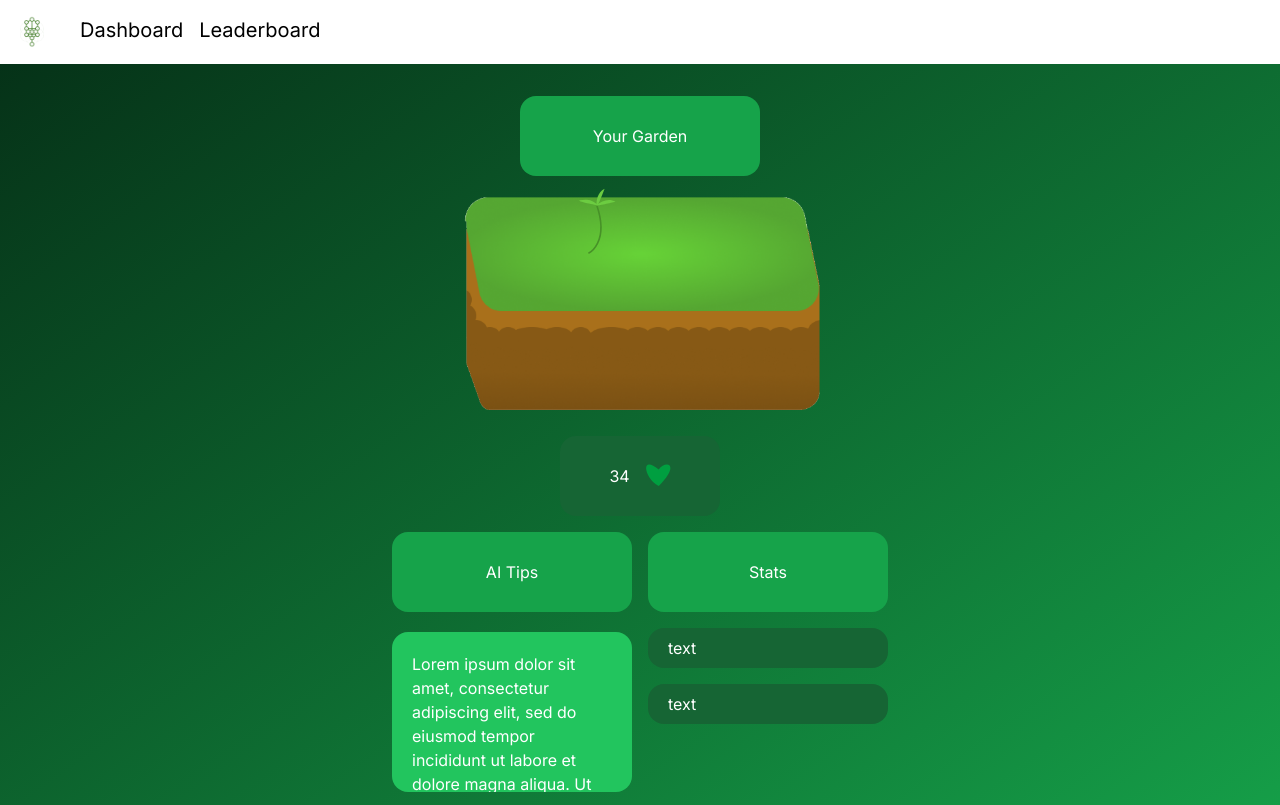
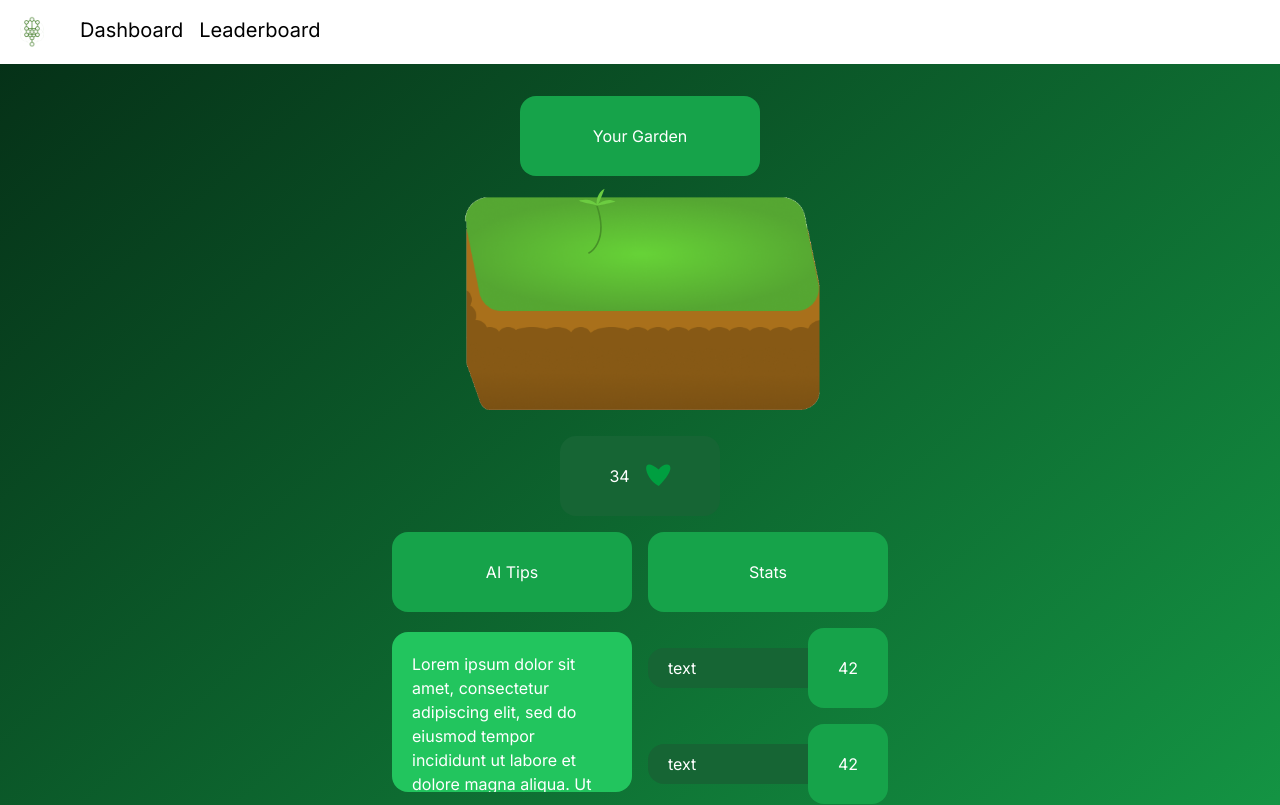
Before and after one commit to MisterChief53/AI-den, a Next.js app: page / in a window 1280 px wide. Shown: the top 805 px of the page. Built offline with nearby package versions, Linux system fonts and the light colour scheme.

Commit message:
updated entries for stats

```diff
--- a/components/rowStatComponent.tsx
+++ b/components/rowStatComponent.tsx
@@ -6,11 +6,28 @@ interface Stat{
 export default function RowStatComponent(props: Stat){
     return (
         <div className="relative items-center justify-center">
-            <div className="h-19 w-50 min-w-60 bg-cover bg-no-repeat rounded-2xl overflow-hidden items-center justify-center bg-green-800">
-                <div className="flex items-center justify-start h-full text-white">
-                    <p className="h-10 pl-5 pt-2">{props.text}</p>
-                </div>
-            </div>
-        </div>
+          <div className="flex items-center justify-center h-full text-white">
+              <ul className="flex space-x-0 space-y-0">
+                  <li>
+                    <div className="relative items-start justify-start pt-5">
+                        <div className="h-19 w-40 min-w-50 bg-cover bg-no-repeat rounded-2xl rounded-r-none overflow-hidden items-start justify-start bg-green-800">
+                            <div className="flex items-start justify-start h-full text-white">
+                                <p className="h-10 pl-5 pt-2">{props.text}</p>
+                            </div>
+                        </div>
+                    </div>
+                </li>
+                <li>
+                    <div className="relative items-center justify-center">
+                        <div className="h-20 w-20 min-h-20 min-w-30 bg-cover bg-no-repeat rounded-2xl overflow-hidden items-center justify-center bg-green-600">
+                            <div className="flex items-center justify-center h-full text-white">
+                                {props.value}
+                            </div>
+                        </div>
+                    </div>
+                </li>
+              </ul>
+          </div>
+      </div>
     )
 }
--- a/components/statsComponent.tsx
+++ b/components/statsComponent.tsx
@@ -3,8 +3,10 @@ import RowStatComponent from '@/components/rowStatComponent';
 
 export default function StatsComponent(){
     return (
-        <div className="flex flex-col items-center justify-between space-y-4">
+        <div className="flex flex-col items-start justify-between space-y-4">
             <SmallTitleComponent text="Stats"/>
+            <RowStatComponent text="text" value={42}/>
+            <RowStatComponent text="text" value={42}/>
             <RowStatComponent text="text" value={42}/>
             <RowStatComponent text="text" value={42}/>
         </div>
```
